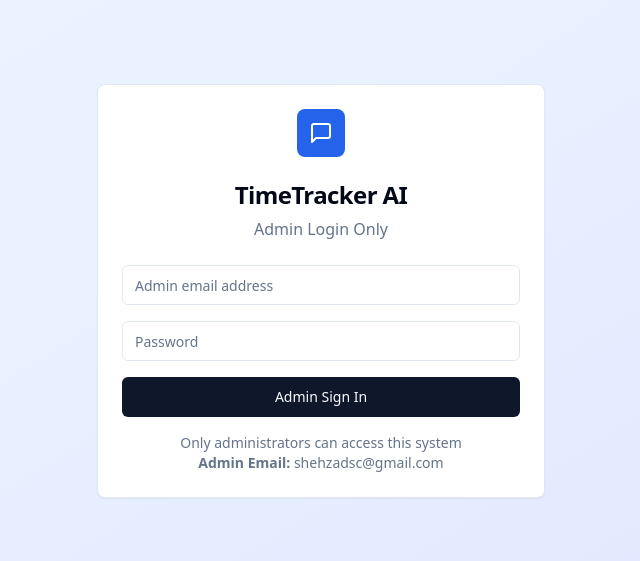
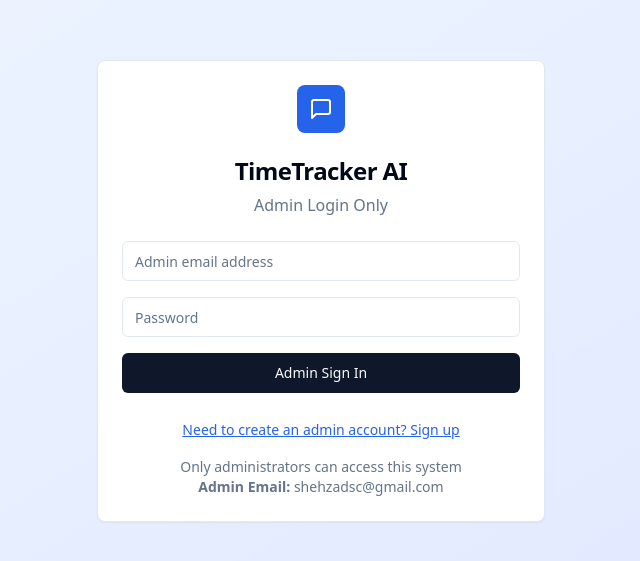
Before and after one commit to mrshehzad1/timesheet-tracker-tool, a React (Vite) app: page / in a window 1280 px wide. Shown: the part 109-670 px from the top of the page, without its empty margins (319-959 px from the left). Built offline with nearby package versions, Linux system fonts and the light colour scheme.

Commit message:
Fix: Add sign-up option
Added a sign-up option to the login form to allow admin users to create accounts.

```diff
--- a/src/components/LoginForm.tsx
+++ b/src/components/LoginForm.tsx
@@ -10,6 +10,7 @@ import { Loader2, MessageSquare } from 'lucide-react';
 export function LoginForm() {
   const [email, setEmail] = useState('');
   const [password, setPassword] = useState('');
+  const [isSignUp, setIsSignUp] = useState(false);
   const { login, isLoading } = useAuth();
   const { toast } = useToast();
 
@@ -25,6 +26,31 @@ export function LoginForm() {
       return;
     }
 
+    if (isSignUp) {
+      // Handle sign up
+      const { supabase } = await import('@/integrations/supabase/client');
+      const { error } = await supabase.auth.signUp({
+        email,
+        password,
+        options: {
+          emailRedirectTo: `${window.location.origin}/`
+        }
+      });
+
+      if (error) {
+        toast({
+          title: "Sign Up Failed",
+          description: error.message,
+          variant: "destructive",
+        });
+      } else {
+        toast({
+          title: "Account Created!",
+          description: "Please check your email to confirm your account, or you may be automatically logged in.",
+        });
+      }
+    } else {
+      // Handle login
       const success = await login(email, password);
 
       if (success) {
@@ -39,6 +65,7 @@ export function LoginForm() {
           variant: "destructive",
         });
       }
+    }
   };
 
   return (
@@ -50,7 +77,7 @@ export function LoginForm() {
           </div>
           <CardTitle className="text-2xl font-bold">TimeTracker AI</CardTitle>
           <p className="text-muted-foreground">
-            Admin Login Only
+            {isSignUp ? "Create Admin Account" : "Admin Login Only"}
           </p>
         </CardHeader>
         <CardContent>
@@ -81,13 +108,27 @@ export function LoginForm() {
               {isLoading ? (
                 <>
                   <Loader2 className="mr-2 h-4 w-4 animate-spin" />
-                  Signing in...
+                  {isSignUp ? 'Creating Account...' : 'Signing in...'}
                 </>
               ) : (
-                'Admin Sign In'
+                isSignUp ? 'Create Admin Account' : 'Admin Sign In'
               )}
             </Button>
           </form>
+
+          <div className="mt-6 text-center">
+            <button
+              type="button"
+              onClick={() => setIsSignUp(!isSignUp)}
+              className="text-sm text-blue-600 hover:text-blue-800 underline"
+            >
+              {isSignUp
+                ? "Already have an account? Sign in"
+                : "Need to create an admin account? Sign up"
+              }
+            </button>
+          </div>
+
           <div className="mt-4 text-sm text-muted-foreground text-center">
             <p>Only administrators can access this system</p>
             <p><strong>Admin Email:</strong> shehzadsc@gmail.com</p>
```
Lines whose indentation alone changed are shown as unchanged.
